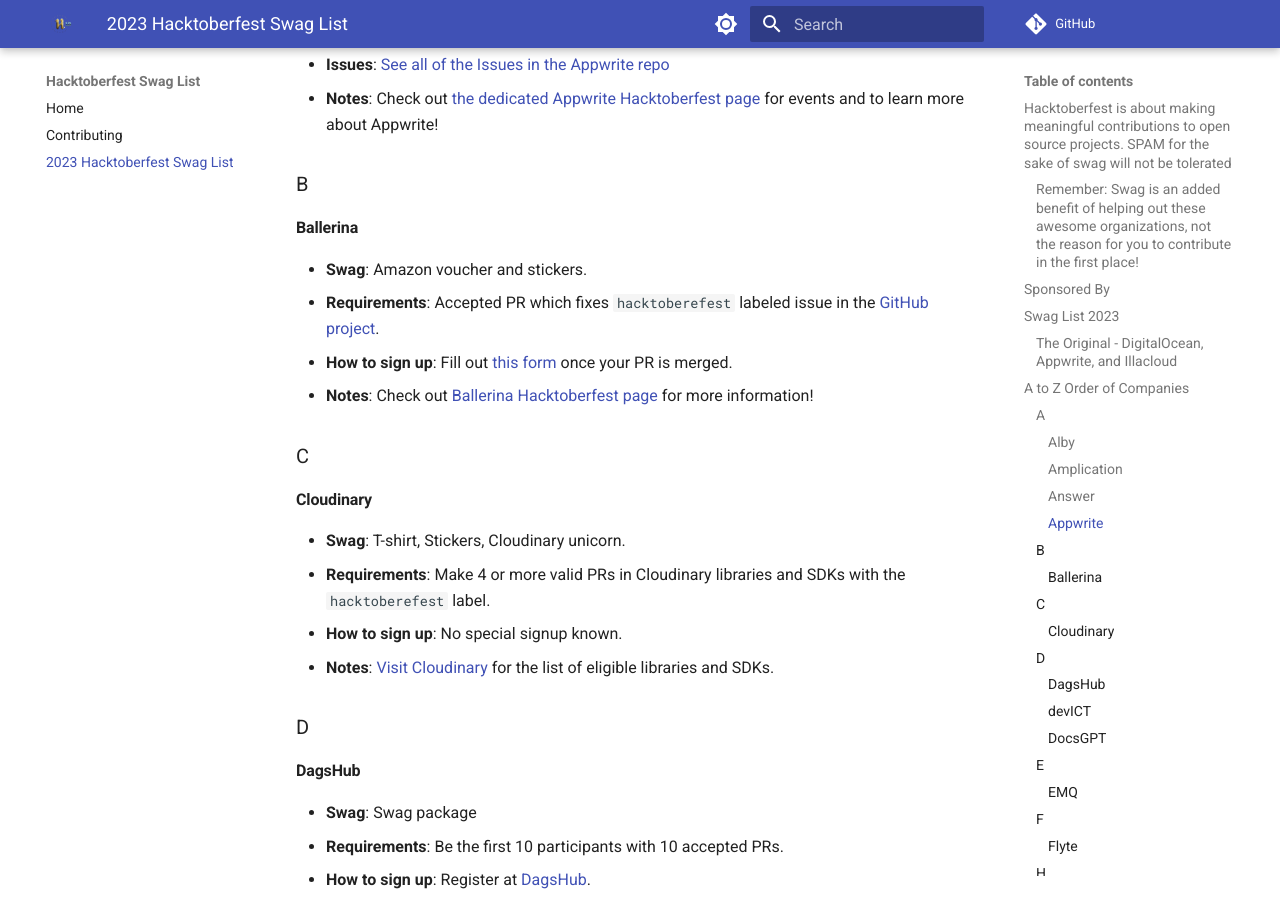
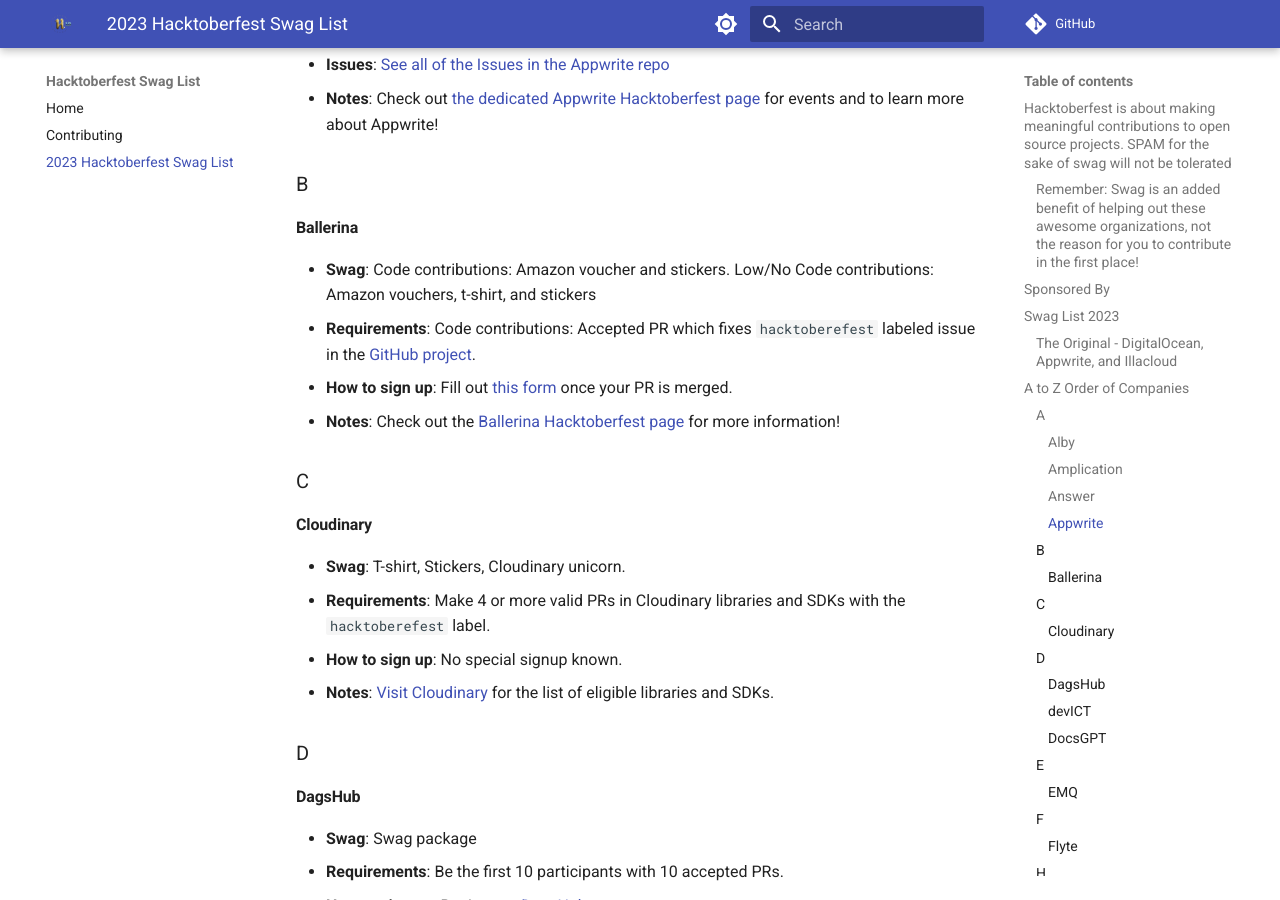
Before and after one commit to crweiner/hacktoberfest-swag-list, an MkDocs documentation site: the page built from docs/list.md, in a window 1280 px wide and 900 px high, scrolled down 2604 px. Built offline with MkDocs 1.6.1 and Material for MkDocs 9.7.7, drawn with Linux system fonts in a browser that asks for light colours; plug-ins that fetch from the network failed and are left out; comment, search, counter and statistics services are not loaded.

Commit message:
Ballerina edits

```diff
--- a/docs/list.md
+++ b/docs/list.md
@@ -86,10 +86,10 @@
 
 #### **Ballerina**
 
-- **Swag**: Amazon voucher and stickers.
-- **Requirements**: Accepted PR which fixes `hacktoberefest` labeled issue in the [GitHub project](https://github.com/orgs/ballerina-platform/projects/362).
+- **Swag**: Code contributions: Amazon voucher and stickers. Low/No Code contributions: Amazon vouchers, t-shirt, and stickers
+- **Requirements**: Code contributions: Accepted PR which fixes `hacktoberefest` labeled issue in the [GitHub project](https://github.com/orgs/ballerina-platform/projects/362).
 - **How to sign up**: Fill out [this form](https://forms.gle/EuekCiRMrpqmJE6K6) once your PR is merged.
-- **Notes**: Check out [Ballerina Hacktoberfest page](https://ballerina.io/hacktoberfest/) for more information!
+- **Notes**: Check out the [Ballerina Hacktoberfest page](https://ballerina.io/hacktoberfest/) for more information!
 
 ### C
 
```
